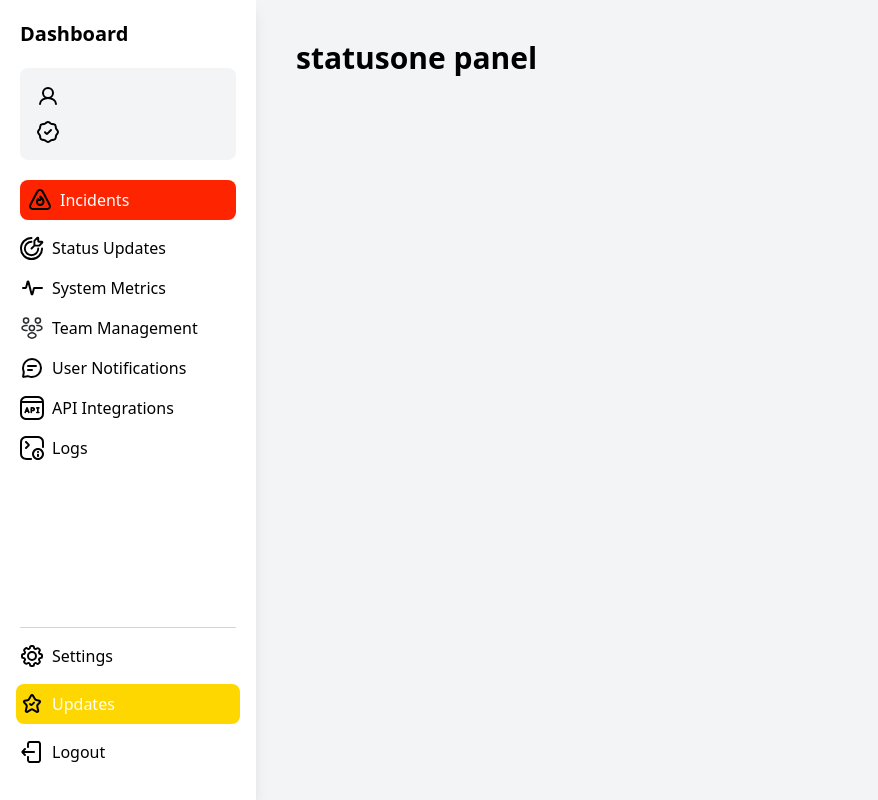
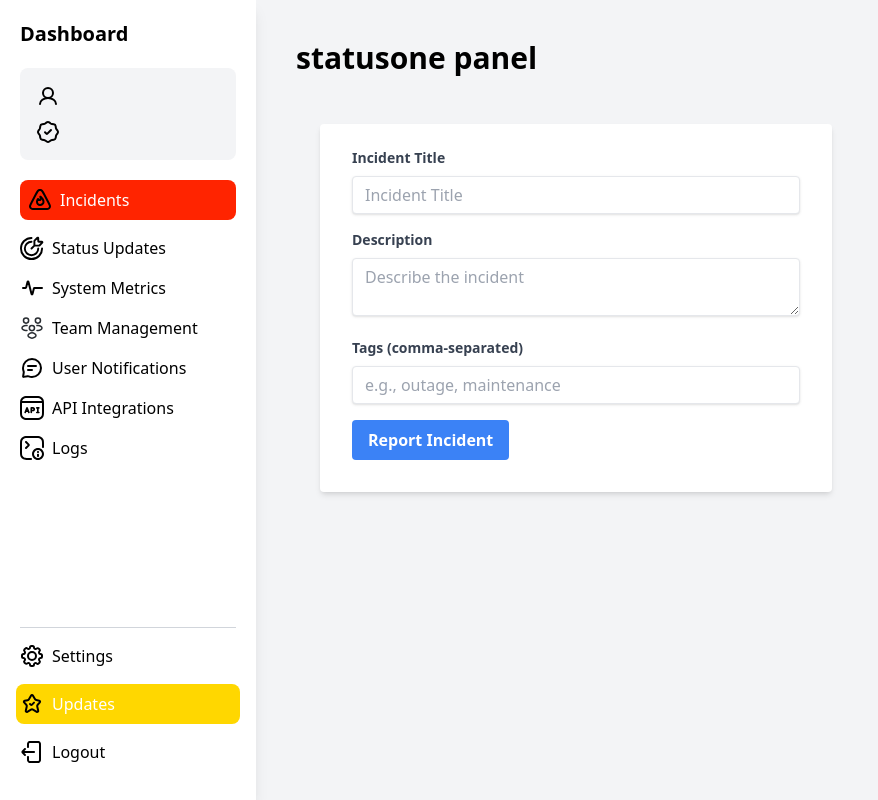
Before and after one commit to wadder12/flaskstatuspage, a Flask app: template app/templates/_dash/dashboard.html in a window 1280 px wide. Shown: the whole page, without its empty margins (0-878 px from the left). Run offline with Flask 3, Linux system fonts and the light colour scheme; the template is opened without the code that fills it, so the values that code supplies are empty; some libraries are stand-ins or nearby versions.

Commit message:
added seemless sidebar - and logout route and components

```diff
--- a/app/templates/_dash/dashboard.html
+++ b/app/templates/_dash/dashboard.html
@@ -10,7 +10,7 @@
 <body class="bg-gray-100 relative">
 
 <!-- Toggle Button for Sidebar -->
-<div class="md:hidden absolute top-0 right-0 m-4"> <!-- Positioning classes added -->
+<div class="md:hidden absolute top-0 right-0 m-4">
     <button id="sidebarToggle" class="p-2">
         <img src="static/images/dash/toggle/action1.svg" alt="Toggle Sidebar" class="block w-6 h-6" id="toggleIcon">
     </button>
@@ -40,17 +40,17 @@
         <nav>
             <ul class="space-y-4 mb-5">
                 <li>
-                    <a href="#" class="flex items-center space-x-2 bg-[#ff2400] p-2 rounded-lg text-white font-medium">
+                    <a href="#" id="loadIncidents" class="flex items-center space-x-2 bg-[#ff2400] p-2 rounded-lg text-white font-medium">
                         <img src="static/images/dash/side/fire.svg" alt="Incidents" class="w-6 h-6">
                         <span>Incidents</span>
                     </a>
                 </li>
-                <li><a href="#" class="flex items-center space-x-2"><img src="static/images/dash/side/statupdates.svg" alt="Status Updates" class="w-6 h-6"><span>Status Updates</span></a></li>
-                <li><a href="#" class="flex items-center space-x-2"><img src="static/images/dash/side/metric.svg" alt="System Metrics" class="w-6 h-6"><span>System Metrics</span></a></li>
-                <li><a href="#" class="flex items-center space-x-2"><img src="static/images/dash/side/people.svg" alt="Team Management" class="w-6 h-6"><span>Team Management</span></a></li>
-                <li><a href="#" class="flex items-center space-x-2"><img src="static/images/dash/side/note.svg" alt="Notifications" class="w-6 h-6"><span>User Notifications</span></a></li>
-                <li><a href="#" class="flex items-center space-x-2"><img src="static/images/dash/side/api.svg" alt="API Integrations" class="w-6 h-6"><span>API Integrations</span></a></li>
-                <li><a href="#" class="flex items-center space-x-2"><img src="static/images/dash/side/log1.svg" alt="Logs" class="w-6 h-6"><span>Logs</span></a></li>
+                <li><a href="#" id="loadStatusUpdates" class="flex items-center space-x-2"><img src="static/images/dash/side/statupdates.svg" alt="Status Updates" class="w-6 h-6"><span>Status Updates</span></a></li>
+                <li><a href="#" id="loadSystemMetrics" class="flex items-center space-x-2"><img src="static/images/dash/side/metric.svg" alt="System Metrics" class="w-6 h-6"><span>System Metrics</span></a></li>
+                <li><a href="#" id="loadTeamManagement" class="flex items-center space-x-2"><img src="static/images/dash/side/people.svg" alt="Team Management" class="w-6 h-6"><span>Team Management</span></a></li>
+                <li><a href="#" id="loadUserNotifications" class="flex items-center space-x-2"><img src="static/images/dash/side/note.svg" alt="Notifications" class="w-6 h-6"><span>User Notifications</span></a></li>
+                <li><a href="#" id="loadAPIIntegrations" class="flex items-center space-x-2"><img src="static/images/dash/side/api.svg" alt="API Integrations" class="w-6 h-6"><span>API Integrations</span></a></li>
+                <li><a href="#" id="loadlogs" class="flex items-center space-x-2"><img src="static/images/dash/side/log1.svg" alt="Logs" class="w-6 h-6"><span>Logs</span></a></li>
             </ul>
         </nav>
     </div>
@@ -60,18 +60,17 @@
         <hr class="border-t border-gray-300 mb-4">
         <ul class="space-y-4 pb-4">
             <li>
-                <a href="#" class="flex items-center space-x-2"><img src="static/images/dash/side/setting1.svg" alt="Settings" class="w-6 h-6"><span>Settings</span></a>
+                <a href="#" id="loadsettings" class="flex items-center space-x-2"><img src="static/images/dash/side/setting1.svg" alt="Settings" class="w-6 h-6"><span>Settings</span></a>
             </li>
             <li>
                 <a href="#" id="updatesButton" class="relative flex items-center space-x-2 bg-[#ffd700] py-2 px-1 rounded-lg text-white -mx-1">
-                    <img src="static/images/dash/side/updates.svg" alt="Updates" class="w-6 h-6">
+                    <img src="static/images/dash/side/updates.svg" alt="Updates" class="w-6 h-6 relative">
                     <span>Updates</span>
-                    <span id="updatesIndicator" class="hidden absolute top-0 right-0 h-2 w-2 bg-red-500 rounded-full"></span>
+                    <span id="updatesIndicator" class="hidden absolute top-0 right-0 h-2 w-2 bg-red-500 rounded-full transform -translate-x-41 -translate-y-1/2"></span>
                 </a>
             </li>
-
             <li>
-                <a href="#" class="flex items-center space-x-2"><img src="static/images/dash/side/exitme.svg" alt="Logout" class="w-6 h-6"><span>Logout</span></a>
+                <a href="/auth/logout" class="flex items-center space-x-2"><img src="static/images/dash/side/exitme.svg" alt="Logout" class="w-6 h-6"><span>Logout</span></a>
             </li>
         </ul>
     </div>
@@ -82,6 +81,14 @@
     <!-- Main Content -->
     <div class="flex-1 p-10">
       <h1 class="text-3xl font-bold mb-6">statusone panel</h1>
+      <div id="incidentsContent" class="content-section" style="display: none;">{% include 'layout/sidebars/incidents.html'%}</div>
+        <div id="statusUpdatesContent" class="content-section" style="display: none;">{% include 'layout/sidebars/statusupdates.html' %}</div>
+        <div id="systemMetricsContent" class="content-section" style="display: none;">{% include 'layout/sidebars/systemmetrics.html' %}</div>
+        <div id="teamManagementContent" class="content-section" style="display: none;">{% include 'layout/sidebars/teammanagement.html' %}</div>
+        <div id="userNotificationsContent" class="content-section" style="display: none;">{% include 'layout/sidebars/usernotifications.html' %}</div>
+        <div id="apiIntegrationsContent" class="content-section" style="display: none;">{% include 'layout/sidebars/apiintegrations.html' %}</div>
+        <div id="logsContent" class="content-section" style="display: none;">{% include 'layout/sidebars/logs.html' %}</div>
+        <div id="settingsContent" class="content-section" style="display: none;">{% include 'layout/sidebars/settings.html' %}</div>
     </div>
 
 
@@ -102,6 +109,66 @@
 </script>
 
 
+<script>
+    $(document).ready(function() {
+        function loadContent(contentId) {
+            $('.content-section').hide();
+            $('#' + contentId).show();
+        }
+
+        $('#loadIncidents').click(function(e) {
+            e.preventDefault();
+            loadContent('incidentsContent');
+        });
+
+        $('#loadStatusUpdates').click(function(e) {
+            e.preventDefault();
+            loadContent('statusUpdatesContent');
+        });
+
+        $('#loadSystemMetrics').click(function(e) {
+            e.preventDefault();
+            loadContent('systemMetricsContent');
+        });
+
+        $('#loadTeamManagement').click(function(e) {
+            e.preventDefault();
+            loadContent('teamManagementContent');
+        });
+
+        $('#loadUserNotifications').click(function(e) {
+            e.preventDefault();
+            loadContent('userNotificationsContent');
+        });
+
+        $('#loadAPIIntegrations').click(function(e) {
+            e.preventDefault();
+            loadContent('apiIntegrationsContent');
+        });
+
+        $('#loadlogs').click(function(e) {
+            e.preventDefault();
+            loadContent('logsContent');
+        });
+
+        $('#loadsettings').click(function(e) {
+            e.preventDefault();
+            loadContent('settingsContent');
+        });
+
+
+        $('.content-section').hide();
+        $('#incidentsContent').show(); // Show the first section
+
+        // Sidebar Toggle
+        var isSidebarOpen = false;
+        $('#sidebarToggle').click(function() {
+            $('#sidebar').toggleClass('-translate-x-full');
+            isSidebarOpen = !isSidebarOpen;
+            $('#toggleIcon').attr('src', isSidebarOpen ? 'static/images/dash/toggle/action2.svg' : 'static/images/dash/toggle/action1.svg');
+        });
+    });
+    </script>
 
 
 </body>
--- /dev/null
+++ b/app/templates/layout/sidebars/incidents.html
@@ -0,0 +1,29 @@
+<div class="container mx-auto p-6">
+    <div class="w-full max-w-lg">
+        <form class="bg-white shadow-md rounded px-8 pt-6 pb-8 mb-4">
+            <div class="mb-4">
+                <label class="block text-gray-700 text-sm font-bold mb-2" for="incident-title">
+                    Incident Title
+                </label>
+                <input class="shadow appearance-none border rounded w-full py-2 px-3 text-gray-700 leading-tight focus:outline-none focus:shadow-outline" id="incident-title" type="text" placeholder="Incident Title">
+            </div>
+            <div class="mb-4">
+                <label class="block text-gray-700 text-sm font-bold mb-2" for="incident-description">
+                    Description
+                </label>
+                <textarea class="shadow appearance-none border rounded w-full py-2 px-3 text-gray-700 leading-tight focus:outline-none focus:shadow-outline" id="incident-description" placeholder="Describe the incident"></textarea>
+            </div>
+            <div class="mb-4">
+                <label class="block text-gray-700 text-sm font-bold mb-2" for="incident-tags">
+                    Tags (comma-separated)
+                </label>
+                <input class="shadow appearance-none border rounded w-full py-2 px-3 text-gray-700 leading-tight focus:outline-none focus:shadow-outline" id="incident-tags" type="text" placeholder="e.g., outage, maintenance">
+            </div>
+            <div class="flex items-center justify-between">
+                <button class="bg-blue-500 hover:bg-blue-700 text-white font-bold py-2 px-4 rounded focus:outline-none focus:shadow-outline" type="button">
+                    Report Incident
+                </button>
+            </div>
+        </form>
+    </div>
+</div>
--- /dev/null
+++ b/app/templates/layout/sidebars/settings.html
@@ -0,0 +1,44 @@
+<div class="container mx-auto p-6">
+    <div class="w-full max-w-lg">
+        <form class="bg-white shadow-md rounded px-8 pt-6 pb-8 mb-4">
+            <!-- Status Page Name -->
+            <div class="mb-4">
+                <label class="block text-gray-700 text-sm font-bold mb-2" for="status-page-name">
+                    Status Page Name
+                </label>
+                <input class="shadow appearance-none border rounded w-full py-2 px-3 text-gray-700 leading-tight focus:outline-none focus:shadow-outline" id="status-page-name" type="text" placeholder="Status Page Name">
+            </div>
+
+            <!-- Status Page Profile Picture -->
+            <div class="mb-4">
+                <label class="block text-gray-700 text-sm font-bold mb-2" for="status-page-pfp">
+                    Status Page Profile Picture
+                </label>
+                <input class="shadow appearance-none border rounded w-full py-2 px-3 text-gray-700 leading-tight focus:outline-none focus:shadow-outline" id="status-page-pfp" type="file">
+            </div>
+
+            <!-- Change Password -->
+            <div class="mb-4">
+                <label class="block text-gray-700 text-sm font-bold mb-2" for="password">
+                    Change Password
+                </label>
+                <input class="shadow appearance-none border rounded w-full py-2 px-3 text-gray-700 mb-3 leading-tight focus:outline-none focus:shadow-outline" id="password" type="password" placeholder="********">
+            </div>
+
+            <!-- Change Username -->
+            <div class="mb-6">
+                <label class="block text-gray-700 text-sm font-bold mb-2" for="username">
+                    Change Username
+                </label>
+                <input class="shadow appearance-none border rounded w-full py-2 px-3 text-gray-700 leading-tight focus:outline-none focus:shadow-outline" id="username" type="text" placeholder="Username">
+            </div>
+
+            <!-- Submit Button -->
+            <div class="flex items-center justify-between">
+                <button class="bg-blue-500 hover:bg-blue-700 text-white font-bold py-2 px-4 rounded focus:outline-none focus:shadow-outline" type="submit">
+                    Save Changes
+                </button>
+            </div>
+        </form>
+    </div>
+</div>
```
Also changed, not shown: app/auth/routes.py (+7 -0 lines), app/templates/layout/sidebars/apiintegrations.html (added), app/templates/layout/sidebars/logs.html (added), app/templates/layout/sidebars/statusupdates.html (added), app/templates/layout/sidebars/systemmetrics.html (added), app/templates/layout/sidebars/teammanagement.html (added), app/templates/layout/sidebars/usernotifications.html (added).
